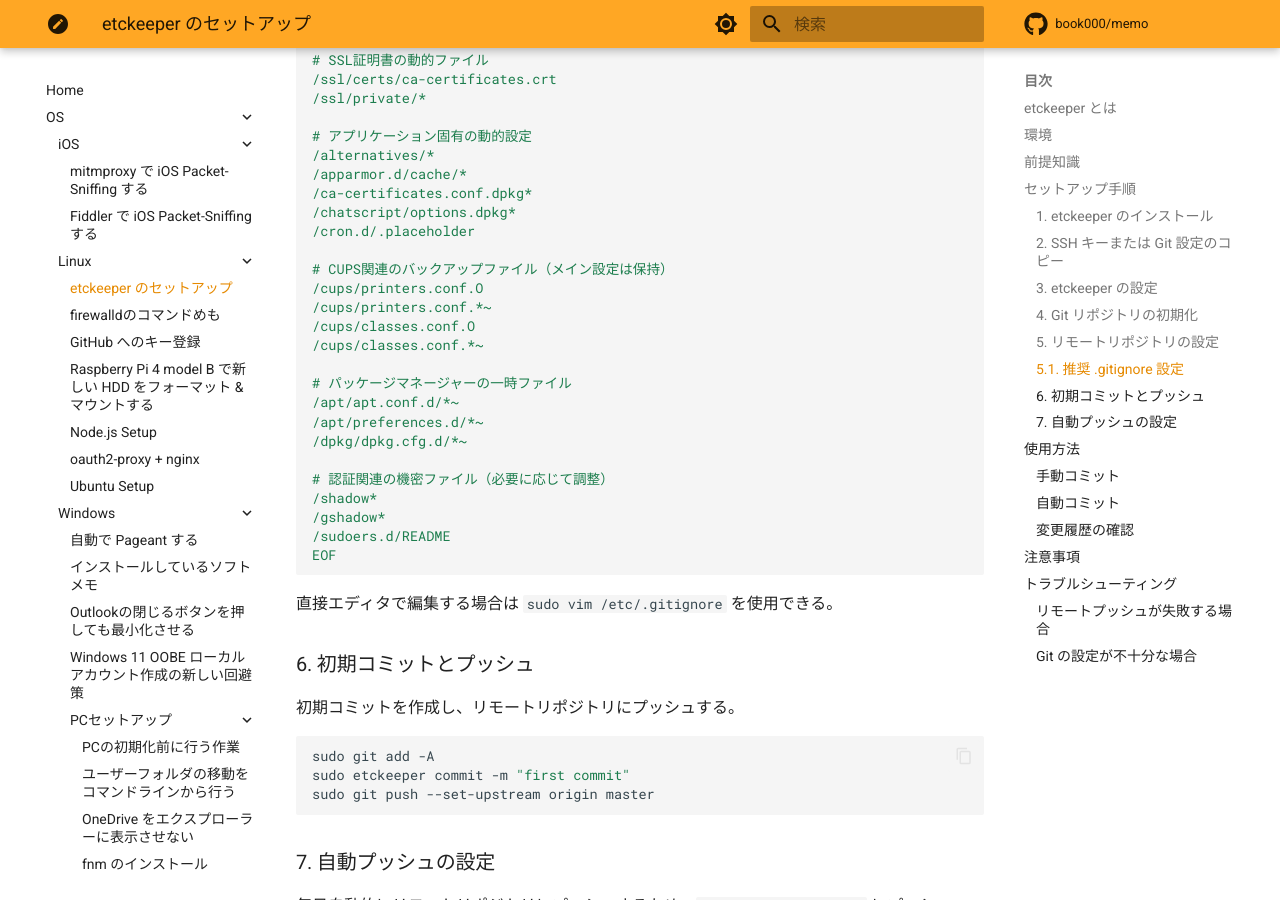
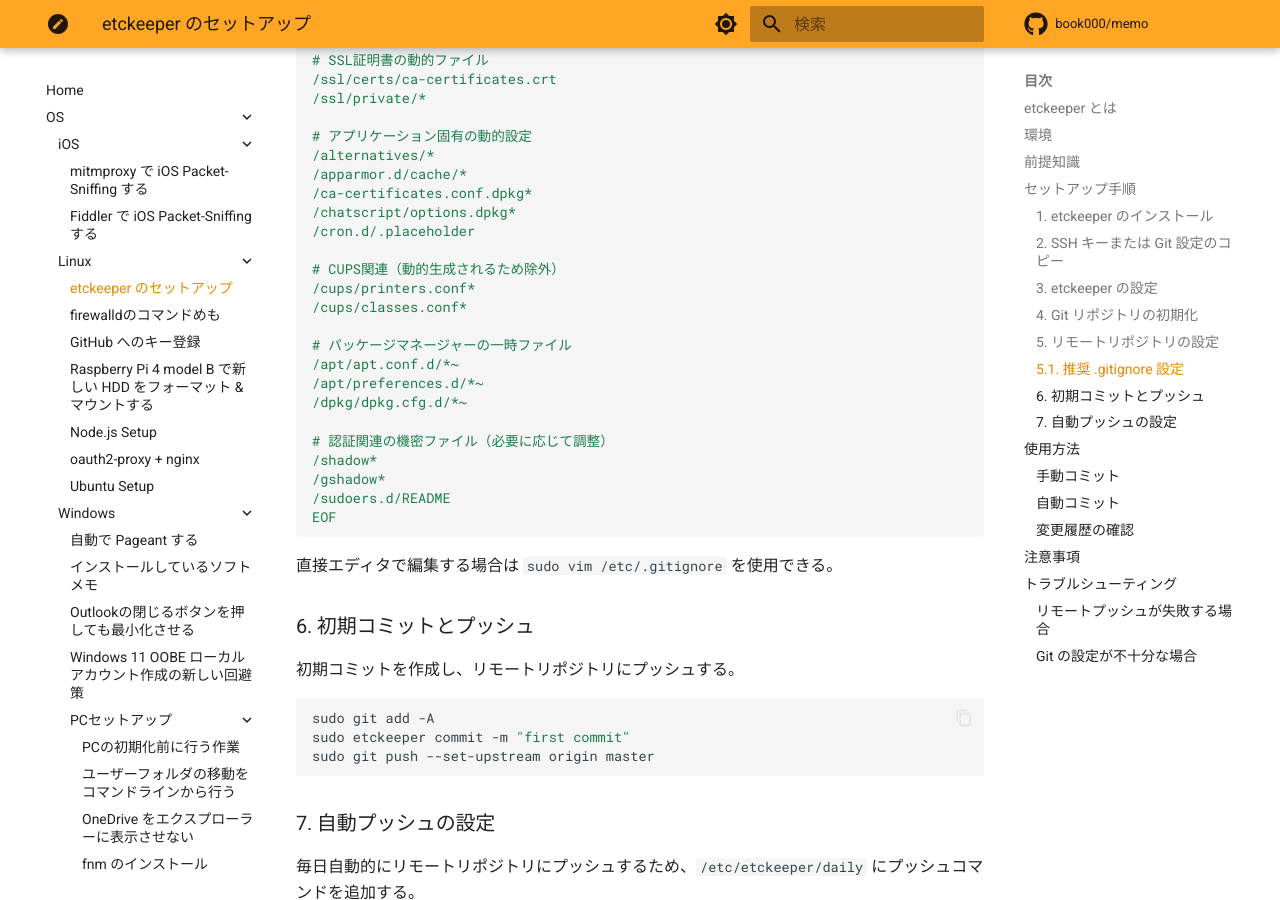
Before and after one commit to book000/memo, an MkDocs documentation site: the page built from docs/os/linux/etckeeper-setup.md, in a window 1280 px wide and 900 px high, scrolled down 2716 px. Built offline with MkDocs 1.6.1 and Material for MkDocs 9.7.7, drawn with Linux system fonts in a browser that asks for light colours; comment, search, counter and statistics services are not loaded.

Commit message:
Exclude printers.conf and classes.conf from git tracking as they are dynamically generated
Co-authored-by: book000 <8929706+book000@users.noreply.github.com>

```diff
--- a/docs/os/linux/etckeeper-setup.md
+++ b/docs/os/linux/etckeeper-setup.md
@@ -125,11 +125,9 @@ sudo tee /etc/.gitignore > /dev/null << 'EOF'
 /chatscript/options.dpkg*
 /cron.d/.placeholder
 
-# CUPS関連のバックアップファイル（メイン設定は保持）
-/cups/printers.conf.O
-/cups/printers.conf.*~
-/cups/classes.conf.O
-/cups/classes.conf.*~
+# CUPS関連（動的生成されるため除外）
+/cups/printers.conf*
+/cups/classes.conf*
 
 # パッケージマネージャーの一時ファイル
 /apt/apt.conf.d/*~
```
